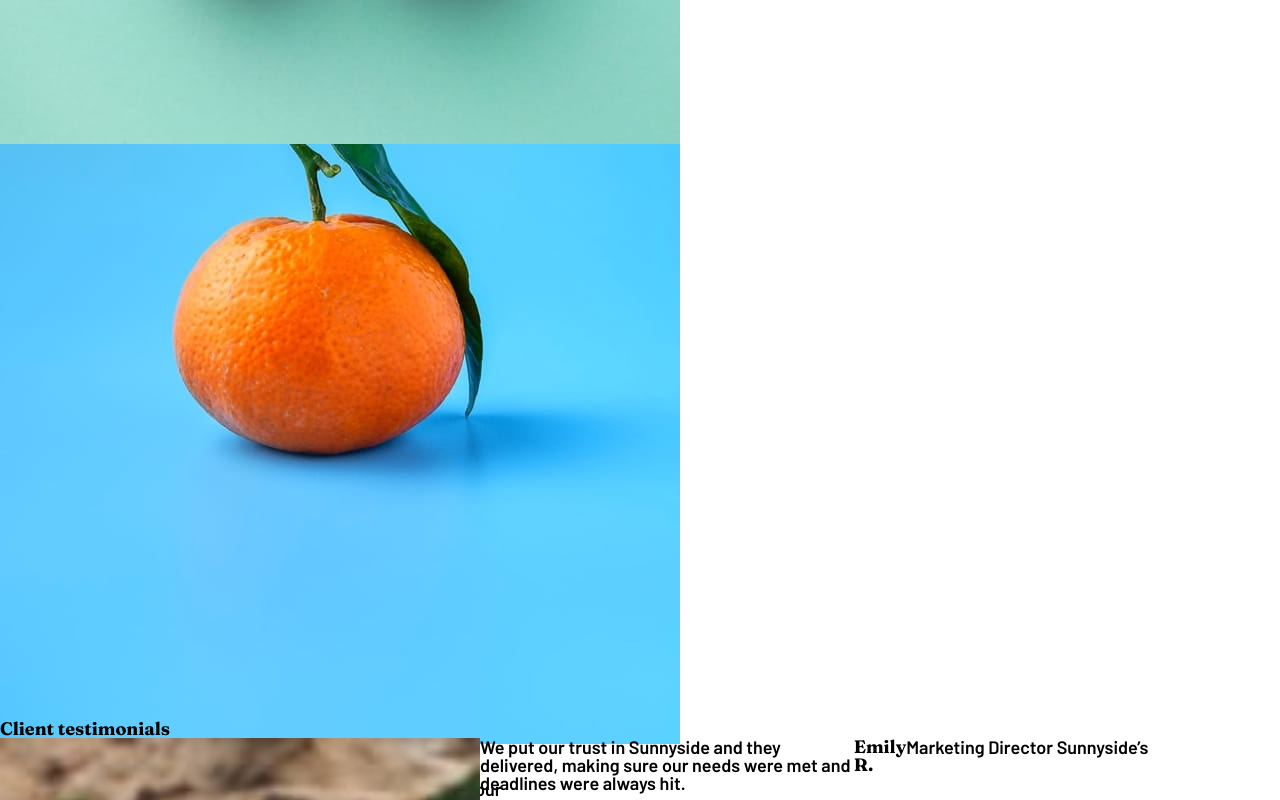
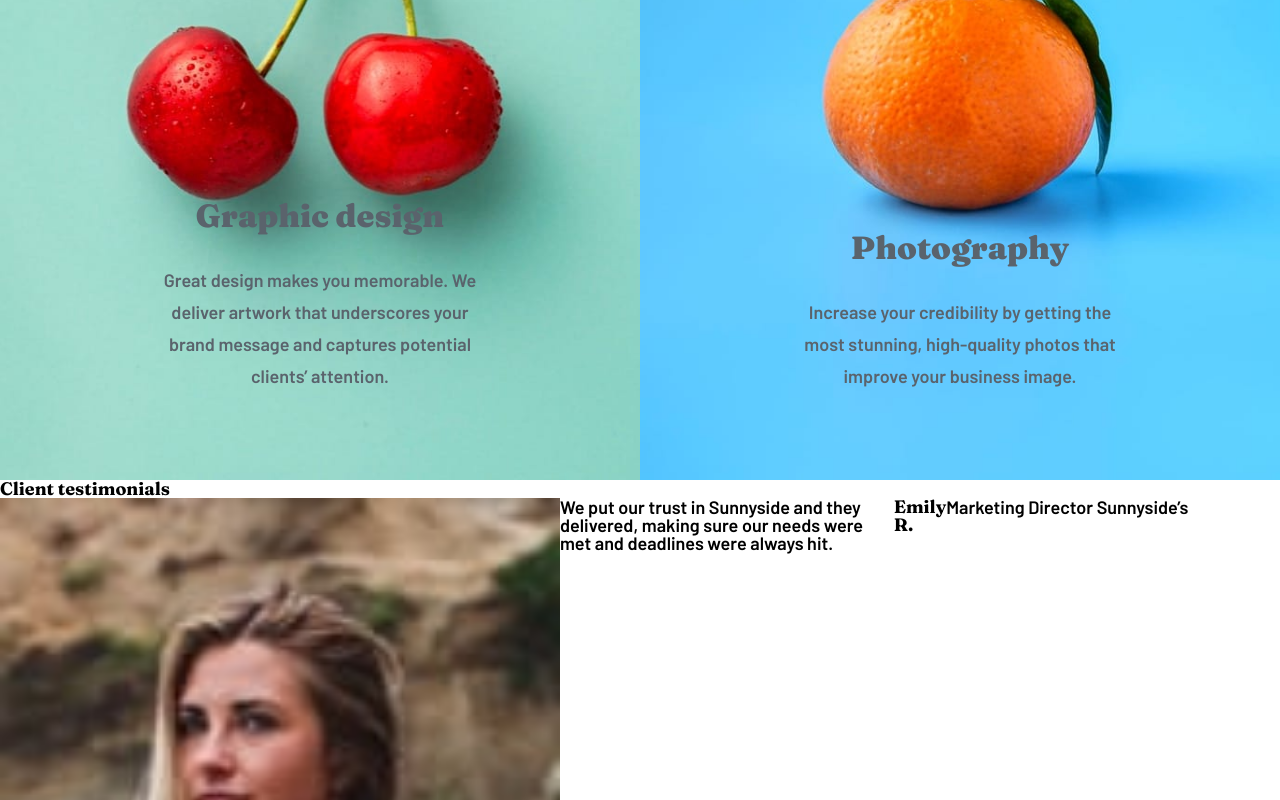
Before and after one commit to NicolasArfel/landing-page, a website: page index.html in a window 1280 px wide. Shown: the part 2000-2800 px from the top of the page. Drawn offline with nearby package versions, Linux system fonts and the light colour scheme.

Commit message:
double article ready for desktop

```diff
--- a/index.html
+++ b/index.html
@@ -77,31 +77,35 @@
       <article>
         <div class="article__text">
           <img
+            class="article__image full"
             src="./images/desktop/image-graphic-design.jpg"
             alt="deux cerises juteuses devant un fond vert d'eau"
           />
+          <div class="article__absolute">
             <h2>Graphic design</h2>
-          <p>
+            <p class="article__description">
               Great design makes you memorable. We deliver artwork that
               underscores your brand message and captures potential clients’
               attention.
             </p>
           </div>
-      </article>
-      <article>
+        </div>
         <div class="article__text">
           <img
+            class="article__image full"
             src="./images/desktop/image-photography.jpg"
             alt="une clémentine avec sa feuille posée sur un fond bleu ciel"
           />
+          <div class="article__absolute">
             <h2>Photography</h2>
-          <p>
-            Increase your credibility by getting the most stunning, high-quality
-            photos that improve your business image.
+            <p class="article__description">
+              Increase your credibility by getting the most stunning,
+              high-quality photos that improve your business image.
             </p>
           </div>
+        </div>
       </article>
-      <section>
+      <section class="testimonials">
         <h2>Client testimonials</h2>
         <div>
           <article>
--- a/styles/article.css
+++ b/styles/article.css
@@ -1,7 +1,7 @@
 article {
   display: flex;
   width: 100%;
-  height: 60vh;
+  height: 70vh;
 }
 
 article p,
@@ -15,12 +15,18 @@ a {
 .article__text {
   width: 50%;
 }
+.full {
+  width: 100%;
+  height: 100%;
+  object-fit: cover;
+}
 
 .article__image {
   object-fit: cover;
 }
 
 .article__text {
+  position: relative;
   display: flex;
   flex-direction: column;
   justify-content: center;
@@ -30,6 +36,23 @@ a {
 .article__description {
   margin: 2rem 0;
   font-weight: 600;
+  color: var(--very-dark-grayish-blue);
+  line-height: 2rem;
+}
+
+.article__absolute {
+  display: flex;
+  flex-direction: column;
+  text-align: center;
+  align-items: center;
+  position: absolute;
+  bottom: 10%;
+  width: 90%;
+}
+
+.article__absolute h2 {
+  font-size: 2rem;
+  font-weight: 900;
   color: var(--very-dark-grayish-blue);
 }
 
@@ -69,8 +92,3 @@ a {
   transform: scaleX(1);
   transform-origin: bottom left;
 }
-
-h1 {
-  font-size: 3rem;
-  font-weight: 900;
-}
--- a/styles/styles.css
+++ b/styles/styles.css
@@ -25,6 +25,11 @@ h3,
   font-weight: bold;
 }
 
+h1 {
+  font-size: 3rem;
+  font-weight: 900;
+}
+
 .attribution {
   font-size: 11px;
   text-align: center;
```
Lines whose indentation alone changed are shown as unchanged.
